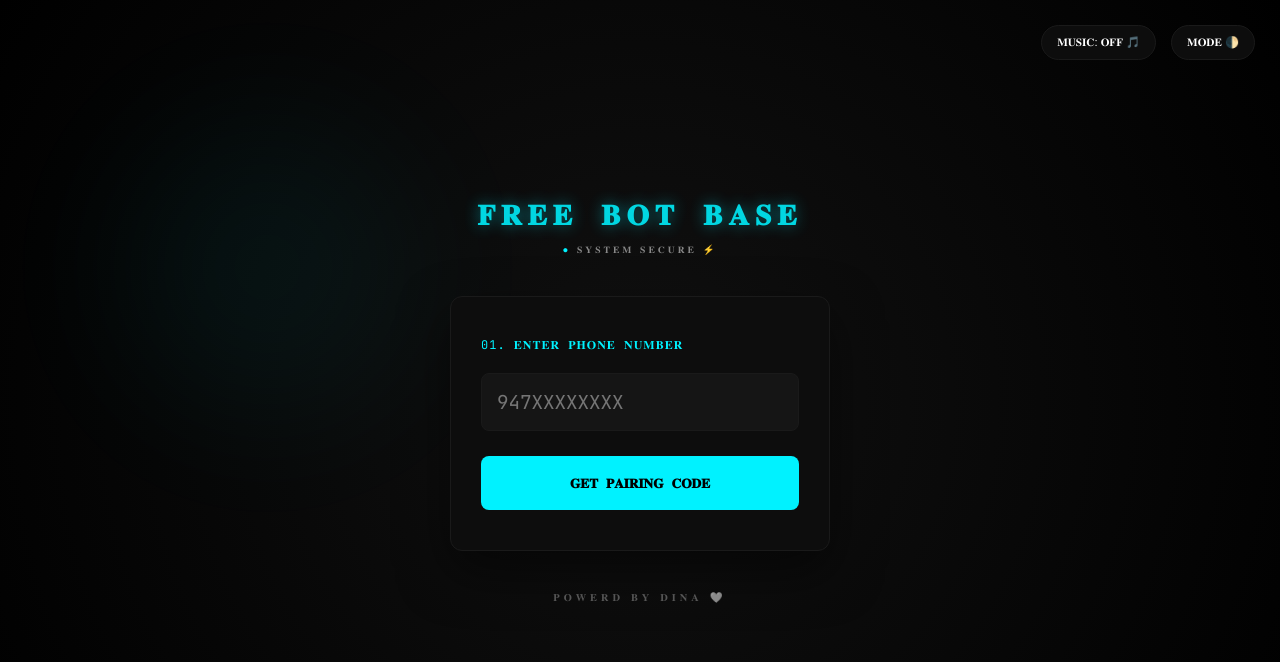
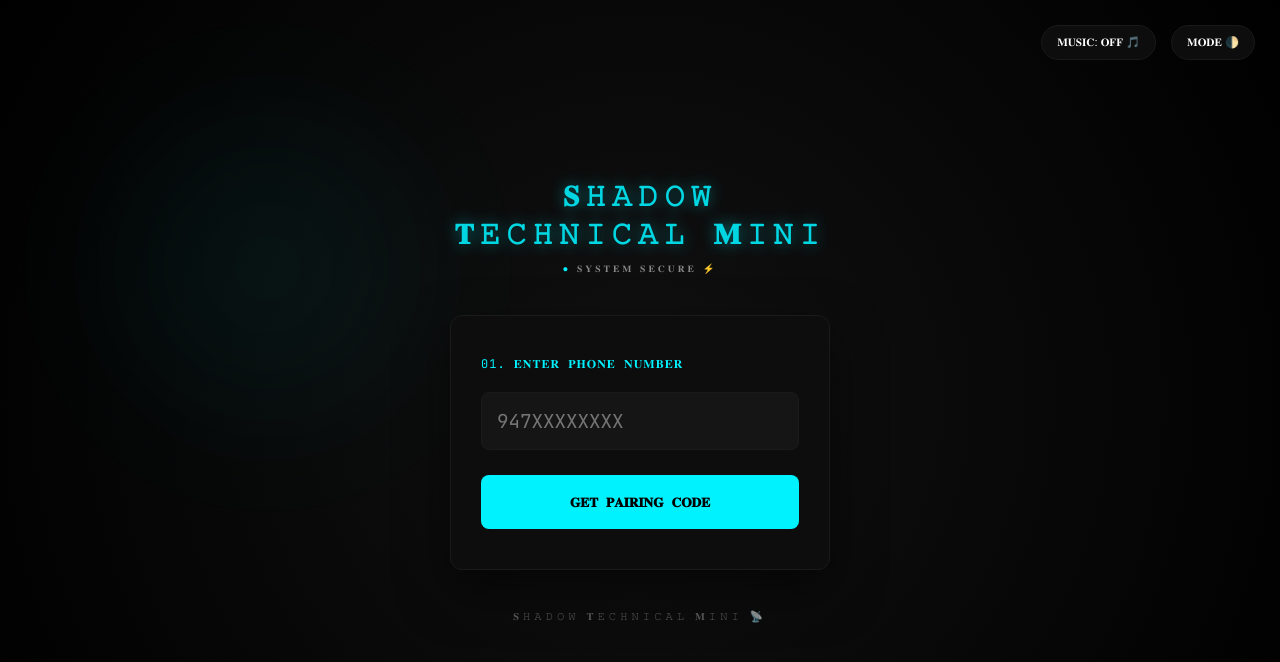
Before and after one commit to DONT-USE-ME/SHADOW-LITE, a website: page public/index.html in a window 1280 px wide. Drawn offline with Linux system fonts and the light colour scheme.

Commit message:
Update index.html

```diff
--- a/public/index.html
+++ b/public/index.html
@@ -3,7 +3,7 @@
 <head>
     <meta charset="UTF-8">
     <meta name="viewport" content="width=device-width, initial-scale=1.0">
-    <title>FREE BOT BASE</title>
+    <title>𝐒𝙷𝙰𝙳𝙾𝚆  𝐓𝙴𝙲𝙷𝙽𝙸𝙲𝙰𝙻  𝐌𝙸𝙽𝙸</title>
     <link href="https://fonts.googleapis.com/css2?family=Inter:wght@300;400;600&family=JetBrains+Mono:wght@400;700&display=swap" rel="stylesheet">
     <style>
         :root {
@@ -281,7 +281,7 @@
 
 <div class="container">
     <div class="brand">
-        <h1>𝐅𝐑𝐄𝐄 𝐁𝐎𝐓 𝐁𝐀𝐒𝐄</h1>
+        <h1>𝐒𝙷𝙰𝙳𝙾𝚆  𝐓𝙴𝙲𝙷𝙽𝙸𝙲𝙰𝙻  𝐌𝙸𝙽𝙸</h1>
         <div style="font-size: 0.6rem; color: var(--muted); margin-top: 10px; letter-spacing: 3px;">
             <span style="color: var(--neon);">●</span> 𝐒𝐘𝐒𝐓𝐄𝐌 𝐒𝐄𝐂𝐔𝐑𝐄 ⚡
         </div>
@@ -300,7 +300,7 @@
         <div class="result" id="result"></div>
     </div>
 
-    <div class="footer">𝐏𝐎𝐖𝐄𝐑𝐃 𝐁𝐘 𝐃𝐈𝐍𝐀 🤍</div>
+    <div class="footer">𝐒𝙷𝙰𝙳𝙾𝚆  𝐓𝙴𝙲𝙷𝙽𝙸𝙲𝙰𝙻  𝐌𝙸𝙽𝙸 📡</div>
 </div>
 
 <script>
```
